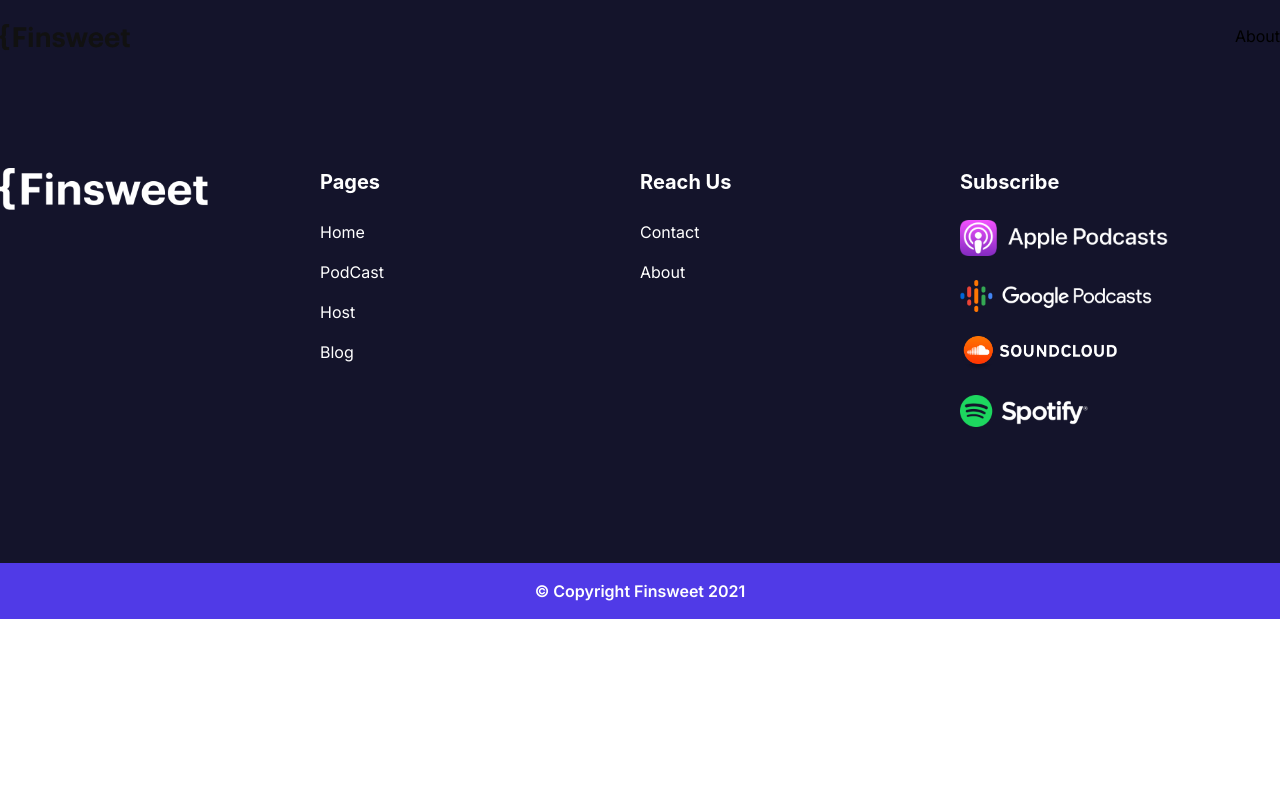
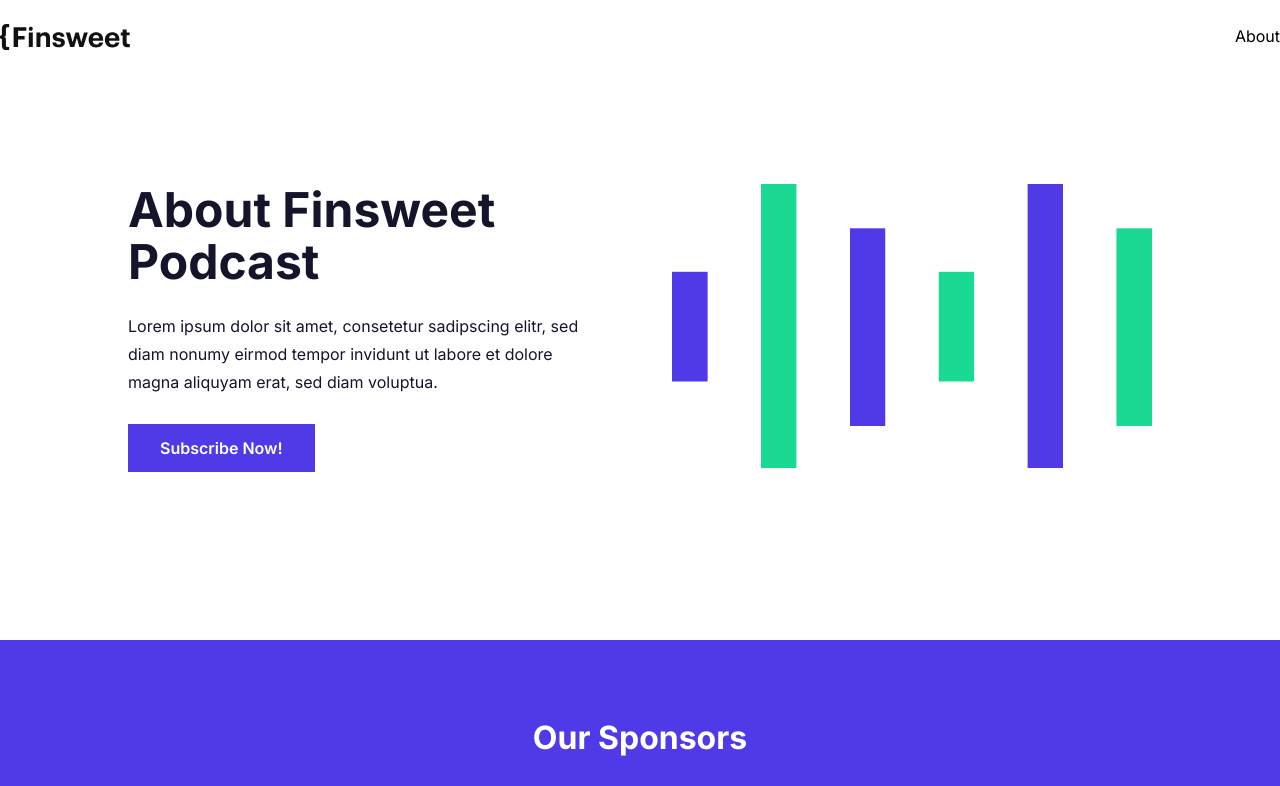
Before and after one commit to OmarFaruque96/FinSweet-Web-Application-with-React-and-TailwindCss, a React (Create React App) app: page /about in a window 1280 px wide. Shown: the top 786 px of the page. Built offline with nearby package versions, Linux system fonts and the light colour scheme.

Commit message:
complete static homepage, blogpage, aboutpage and episodepage

```diff
--- a/src/components/About.js
+++ b/src/components/About.js
@@ -1,9 +1,14 @@
 import NavBar from "./templates/NavBar"
 import Footer from "./templates/Footer"
+import Sponsors from './templates/frontpage/Sponsors'
+import Banner from "./templates/aboutpage/Banner"
+
 function About() {
     return (
         <div>
             <NavBar/>
+            <Banner/>
+            <Sponsors/>
             <Footer/>
         </div>
     )
--- a/src/components/Blog.js
+++ b/src/components/Blog.js
@@ -1,6 +1,7 @@
-import BlogItem from './templates/blogpage/BlogItem'
+import BlogItem from './templates/blogpage/BlogItem';
 import NavBar from './templates/NavBar';
 import Footer from './templates/Footer';
+import Sponsors from './templates/frontpage/Sponsors';
 function Blog(){
     return(
         <>
@@ -12,6 +13,7 @@ function Blog(){
                 </div>
             </div>
         </div>
+        <Sponsors/>
         <Footer />
         </>
 
--- a/src/components/Episode.js
+++ b/src/components/Episode.js
@@ -1,11 +1,13 @@
 import NavBar from "./templates/NavBar";
 import EpisodeItem from "./templates/episodepage/EpisodeItem";
 import Footer from "./templates/Footer";
+import Sponsors from './templates/frontpage/Sponsors';
 function Episode(){
     return(
         <>
             <NavBar/>
             <EpisodeItem/>
+            <Sponsors/>
             <Footer/>
         </>
     )
--- /dev/null
+++ b/src/components/templates/aboutpage/Banner.js
@@ -0,0 +1,19 @@
+function Banner(){
+    return(
+        <div className="w-full py-28">
+            <div className="lg:containerlg md:containermd sm:containersm">
+                <div className="grid lg:grid-cols-2 md:grid-cols-2 sm:grid-cols-1 gap-16 align-center">
+                    <div>
+                        <h1 className="font-bold themeblack text-5xl inter leading-11 mb-6">About Finsweet <br/>Podcast</h1>
+                        <p className="inter font-normal text-md themeblack leading-7 mb-7">Lorem ipsum dolor sit amet, consetetur sadipscing elitr, sed diam nonumy eirmod tempor invidunt ut labore et dolore magna aliquyam erat, sed diam voluptua.</p>
+                        <button className="bgBlue text-white inter font-semibold py-3 px-8" >Subscribe Now!</button>
+                    </div>
+                    <div>
+                        <img src="img/banner.png" alt="bannerimage" />
+                    </div>
+                </div>
+            </div>
+        </div>
+    )
+}
+export default Banner;
```
